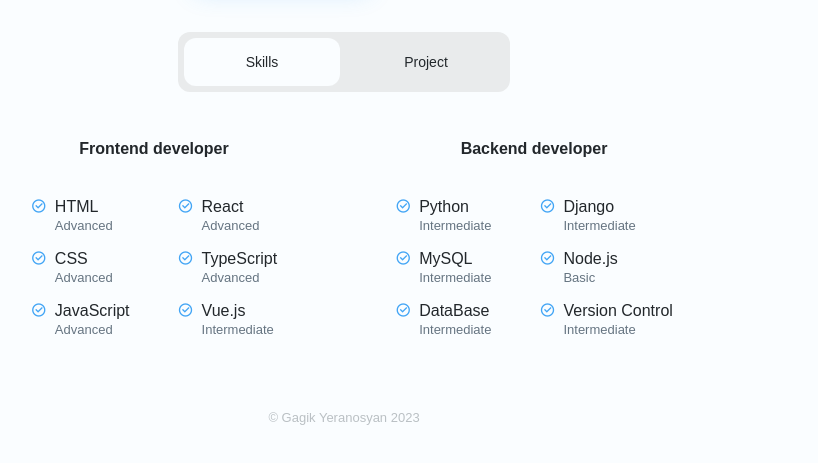
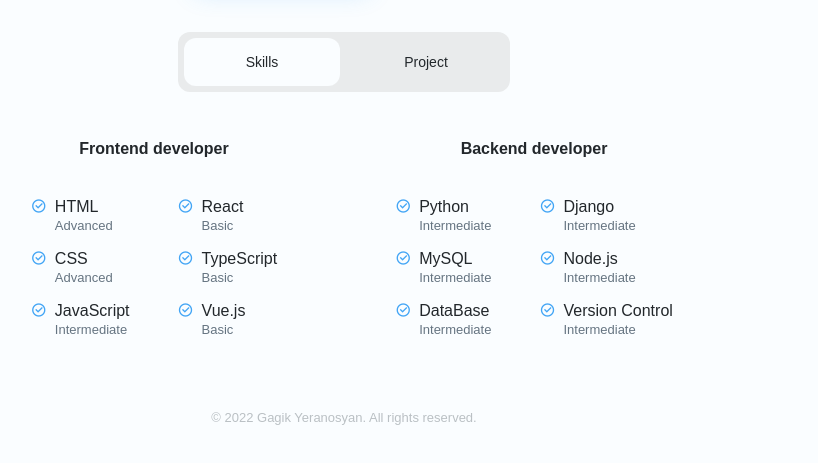
Before and after one commit to Yeranosyan/Frontend-Portfolio-Mini, a plain HTML site: page index.html in a window 1280 px wide. Shown: the part 535-998 px from the top of the page, without its empty margins (296-1114 px from the left). Drawn offline with nearby package versions, Linux system fonts and the light colour scheme.

Commit message:
change index.html

```diff
--- a/index.html
+++ b/index.html
@@ -153,7 +153,7 @@
                     <i class="ri-checkbox-circle-line"></i>
                     <div>
                       <h3 class="skills-name">JavaScript</h3>
-                      <span class="skills-level">Advanced</span>
+                      <span class="skills-level">Intermediate</span>
                     </div>
                   </div>
                 </div>
@@ -163,7 +163,7 @@
                     <i class="ri-checkbox-circle-line"></i>
                     <div>
                       <h3 class="skills-name">React</h3>
-                      <span class="skills-level">Advanced</span>
+                      <span class="skills-level">Basic</span>
                     </div>
                   </div>
 
@@ -171,7 +171,7 @@
                     <i class="ri-checkbox-circle-line"></i>
                     <div>
                       <h3 class="skills-name">TypeScript</h3>
-                      <span class="skills-level">Advanced</span>
+                      <span class="skills-level">Basic</span>
                     </div>
                   </div>
 
@@ -179,7 +179,7 @@
                     <i class="ri-checkbox-circle-line"></i>
                     <div>
                       <h3 class="skills-name">Vue.js</h3>
-                      <span class="skills-level">Intermediate</span>
+                      <span class="skills-level">Basic</span>
                     </div>
                   </div>
                 </div>
@@ -228,7 +228,7 @@
                     <i class="ri-checkbox-circle-line"></i>
                     <div>
                       <h3 class="skills-name">Node.js</h3>
-                      <span class="skills-level">Basic</span>
+                      <span class="skills-level">Intermediate</span>
                     </div>
                   </div>
 
@@ -292,7 +292,9 @@
       </section>
     </main>
     <footer class="footer container">
-      <span class="footer-copy">&copy; Gagik Yeranosyan 2023</span>
+      <span class="footer-copy"
+        >&copy; 2022 Gagik Yeranosyan. All rights reserved.</span
+      >
     </footer>
     <script src="assets/js/scrollreveal.min.js"></script>
     <script src="assets/js/main.js"></script>
```
